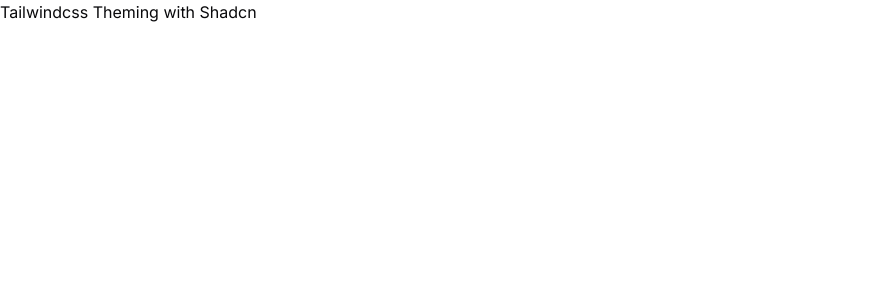
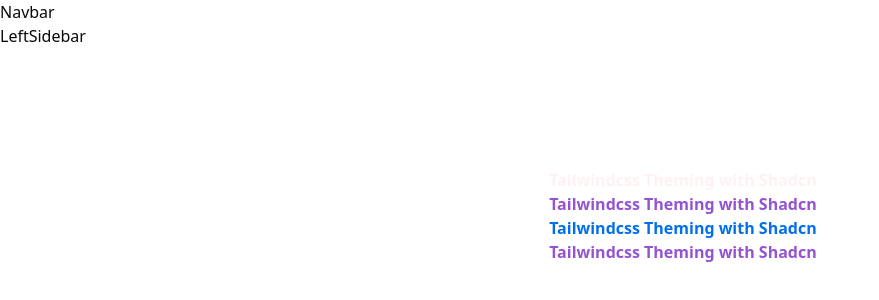
Before and after one commit to rakibtweets/tailwind-theme-style-guide, a Next.js app: page / in a window 1280 px wide. Shown: the top 300 px of the page, without its empty margins (0-879 px from the left). Built offline with nearby package versions, Linux system fonts and the light colour scheme.

Commit message:
Add primary colors to theme

```diff
--- /dev/null
+++ b/app/(root)/(home)/page.tsx
@@ -0,0 +1,18 @@
+export default function Home() {
+  return (
+    <main className="mx-auto max-w-7xl">
+      <h1 className="text-center font-bold text-primary-foreground">
+        Tailwindcss Theming with Shadcn
+      </h1>
+      <h1 className="bg-primary-300 text-center font-bold text-primary-500">
+        Tailwindcss Theming with Shadcn
+      </h1>
+      <h1 className="text-center font-bold text-primary-400">
+        Tailwindcss Theming with Shadcn
+      </h1>
+      <h1 className="text-center font-bold text-primary-500">
+        Tailwindcss Theming with Shadcn
+      </h1>
+    </main>
+  );
+}
--- /dev/null
+++ b/app/(root)/layout.tsx
@@ -0,0 +1,15 @@
+import React from 'react';
+const Layout = ({ children }: { children: React.ReactNode }) => {
+  return (
+    <main className="relative bg-background">
+      Navbar
+      <div className="flex">
+        LeftSidebar
+        <section className="flex min-h-screen flex-1 flex-col px-6 pb-6 pt-36 max-md:pb-14 sm:px-14">
+          <div className="mx-auto w-full max-w-5xl">{children}</div>
+        </section>
+      </div>
+    </main>
+  );
+};
+export default Layout;
--- a/app/globals.css
+++ b/app/globals.css
@@ -11,6 +11,10 @@
     --popover: 0 0% 100%;
     --popover-foreground: 240 10% 3.9%;
     --primary: 142.1 76.2% 36.3%;
+    --primary-200: #001731;
+    --primary-300: #005bc;
+    --primary-400: #006fee;
+    --primary-500: #9353d3;
     --primary-foreground: 355.7 100% 97.3%;
     --secondary: 240 4.8% 95.9%;
     --secondary-foreground: 240 5.9% 10%;
--- a/app/layout.tsx
+++ b/app/layout.tsx
@@ -2,8 +2,13 @@
 import type { Metadata } from 'next';
 import { Inter } from 'next/font/google';
 import './globals.css';
+import { ThemeProvider } from '@/Context/ThemeProvider';
 
-const inter = Inter({ subsets: ['latin'] });
+const inter = Inter({
+  subsets: ['latin'],
+  weight: ['100', '200', '300', '400', '500', '600', '700', '800', '900'],
+  variable: '--font-inter'
+});
 
 export const metadata: Metadata = {
   title: 'Tailwind Theming With Shadcn',
@@ -17,7 +22,9 @@
 }) {
   return (
     <html lang="en">
-      <body className={inter.className}>{children}</body>
+      <body className={`${inter.variable} `}>
+        <ThemeProvider>{children}</ThemeProvider>
+      </body>
     </html>
   );
 }
--- a/app/page.tsx
+++ /dev/null
@@ -1,7 +0,0 @@
-export default function Home() {
-  return (
-    <main>
-      <h1>Tailwindcss Theming with Shadcn</h1>
-    </main>
-  );
-}
--- a/tailwind.config.ts
+++ b/tailwind.config.ts
@@ -16,6 +16,26 @@
       }
     },
     extend: {
+      borderRadius: {
+        lg: 'var(--radius)',
+        md: 'calc(var(--radius) - 2px)',
+        sm: 'calc(var(--radius) - 4px)'
+      },
+      keyframes: {
+        'accordion-down': {
+          from: { height: 0 },
+          to: { height: 'var(--radix-accordion-content-height)' }
+        },
+        'accordion-up': {
+          from: { height: 'var(--radix-accordion-content-height)' },
+          to: { height: 0 }
+        }
+      },
+      animation: {
+        'accordion-down': 'accordion-down 0.2s ease-out',
+        'accordion-up': 'accordion-up 0.2s ease-out'
+      }
+    },
     colors: {
       border: 'hsl(var(--border))',
       input: 'hsl(var(--input))',
@@ -24,7 +44,11 @@
       foreground: 'hsl(var(--foreground))',
       primary: {
         DEFAULT: 'hsl(var(--primary))',
-          foreground: 'hsl(var(--primary-foreground))'
+        foreground: 'hsl(var(--primary-foreground))',
+        200: '#004493',
+        300: 'var(--primary-300)',
+        400: 'var(--primary-400)',
+        500: 'var(--primary-500)'
       },
       secondary: {
         DEFAULT: 'hsl(var(--secondary))',
@@ -50,26 +74,6 @@
         DEFAULT: 'hsl(var(--card))',
         foreground: 'hsl(var(--card-foreground))'
       }
-      },
-      borderRadius: {
-        lg: 'var(--radius)',
-        md: 'calc(var(--radius) - 2px)',
-        sm: 'calc(var(--radius) - 4px)'
-      },
-      keyframes: {
-        'accordion-down': {
-          from: { height: 0 },
-          to: { height: 'var(--radix-accordion-content-height)' }
-        },
-        'accordion-up': {
-          from: { height: 'var(--radix-accordion-content-height)' },
-          to: { height: 0 }
-        }
-      },
-      animation: {
-        'accordion-down': 'accordion-down 0.2s ease-out',
-        'accordion-up': 'accordion-up 0.2s ease-out'
-      }
     }
   },
   plugins: [require('tailwindcss-animate')]
```
Lines whose indentation alone changed are shown as unchanged.
